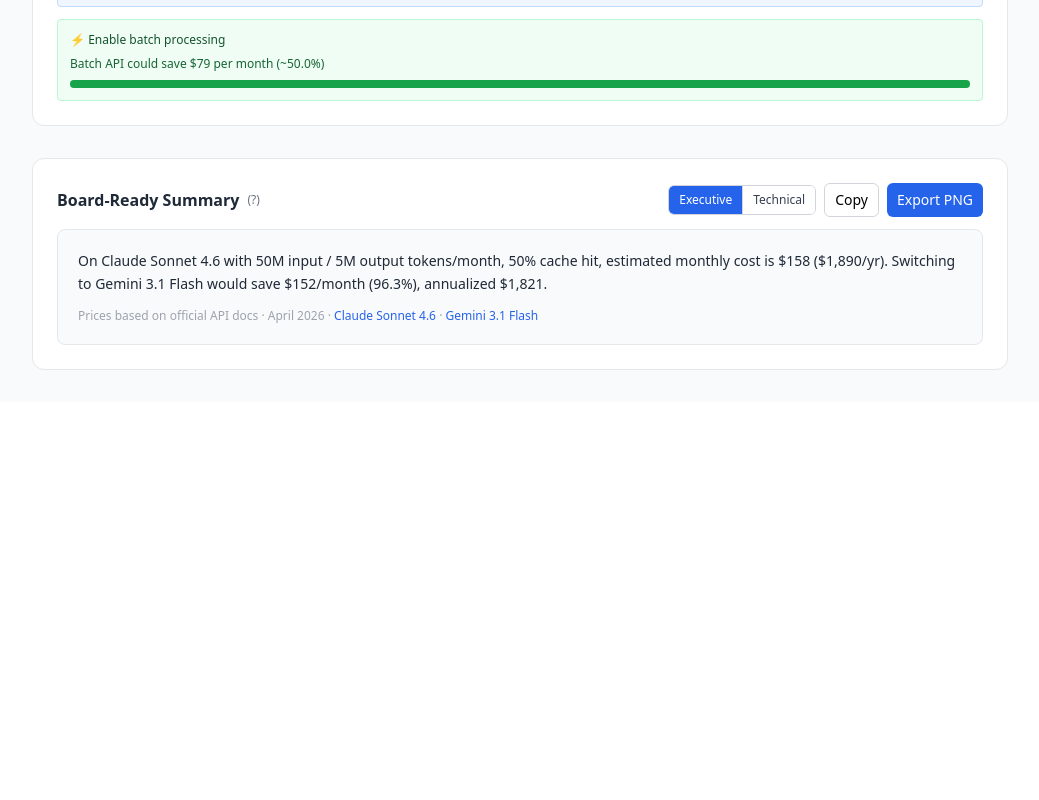
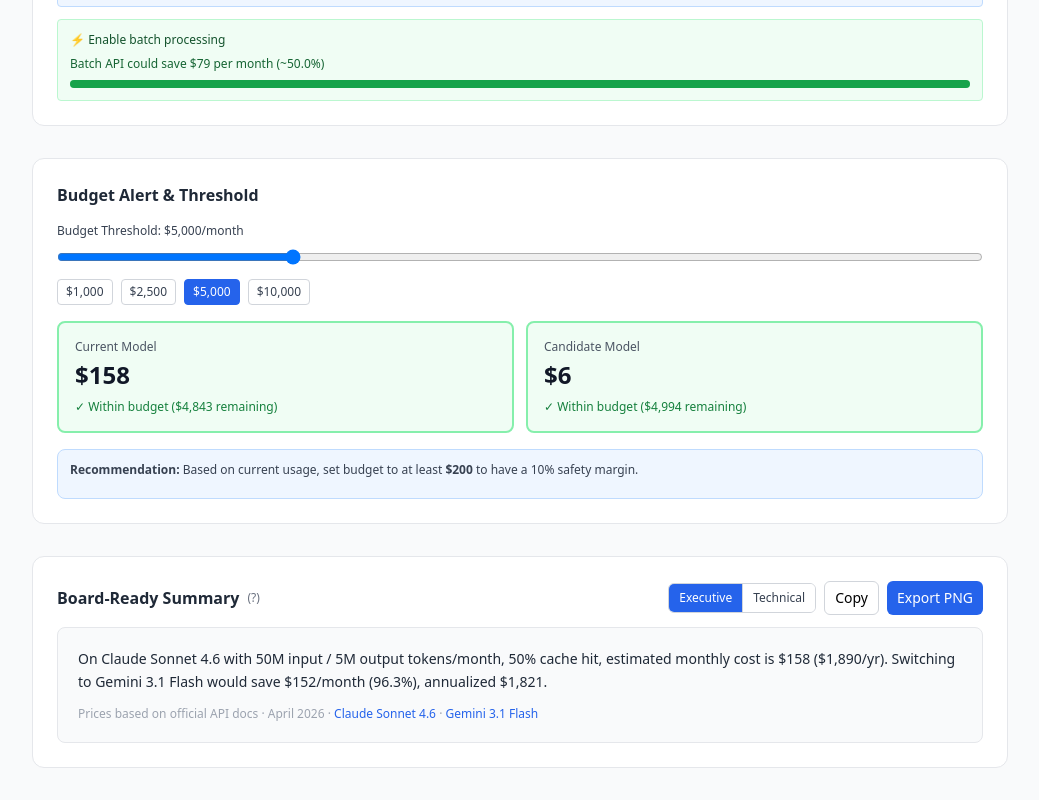
Before and after one commit to tayna99/token_simulator, a React (Vite) app: page / in a window 1280 px wide. Shown: the part 7668-8468 px from the top of the page, without its empty margins (120-1159 px from the left). Before the commit the page ends 8070 px from the top, so only its background shows below. Built offline with nearby package versions, Linux system fonts and the light colour scheme.

Commit message:
feat: budget alert system with threshold warnings and safety margin recommendations

```diff
--- a/src/App.tsx
+++ b/src/App.tsx
@@ -19,6 +19,7 @@ import { WorkloadImpact } from './components/WorkloadImpact'
 import { CostSensitivity } from './components/CostSensitivity'
 import { ModelSearch } from './components/ModelSearch'
 import { ExportAnalysis } from './components/ExportAnalysis'
+import { BudgetAlert } from './components/BudgetAlert'
 import { SummaryCard } from './components/SummaryCard'
 import { RoleSelector } from './components/RoleSelector'
 import { PeriodSelector } from './components/PeriodSelector'
@@ -234,6 +235,8 @@ function App() {
 
         <OptimizationTips state={state} />
 
+        <BudgetAlert state={state} />
+
         <SummaryCard state={state} />
       </main>
     </div>
--- /dev/null
+++ b/src/components/BudgetAlert/index.tsx
@@ -0,0 +1,142 @@
+import { useMemo, useState } from 'react'
+import { calculateCost } from '../../lib/calculator'
+import { fmtCurrency } from '../../lib/format'
+import type { SimState } from '../../App'
+
+interface Props {
+  state: SimState
+}
+
+export function BudgetAlert({ state }: Props) {
+  const [budgetThreshold, setBudgetThreshold] = useState(state.monthlyBudgetUsd || 5000)
+
+  const costs = useMemo(() => {
+    const current = calculateCost({
+      model: state.currentModel,
+      monthlyInputTokens: state.periodInputTokens,
+      monthlyOutputTokens: state.periodOutputTokens,
+      cacheHitRate: state.cacheHitRate,
+      batchEnabled: state.batchEnabled,
+    })
+
+    const candidate = calculateCost({
+      model: state.candidateModel,
+      monthlyInputTokens: state.periodInputTokens,
+      monthlyOutputTokens: state.periodOutputTokens,
+      cacheHitRate: state.cacheHitRate,
+      batchEnabled: state.batchEnabled,
+    })
+
+    return {
+      currentCost: current.monthlyCost,
+      candidateCost: candidate.monthlyCost,
+      currentExceeds: current.monthlyCost > budgetThreshold,
+      candidateExceeds: candidate.monthlyCost > budgetThreshold,
+      savings: current.monthlyCost - candidate.monthlyCost,
+    }
+  }, [state, budgetThreshold])
+
+  const suggestedBudget = Math.ceil(Math.max(costs.currentCost, costs.candidateCost) * 1.1 / 100) * 100
+
+  return (
+    <section className="bg-white rounded-xl border border-gray-200 p-4 md:p-6">
+      <h2 className="text-sm md:text-base font-semibold text-gray-800 mb-4">
+        Budget Alert & Threshold
+      </h2>
+
+      <div className="space-y-4">
+        <div>
+          <label className="block text-xs font-medium text-gray-700 mb-2">
+            Budget Threshold: {fmtCurrency(budgetThreshold)}/month
+          </label>
+          <input
+            type="range"
+            min="0"
+            max="20000"
+            step="500"
+            value={budgetThreshold}
+            onChange={e => setBudgetThreshold(parseInt(e.target.value))}
+            className="w-full"
+          />
+          <div className="flex gap-2 mt-2 flex-wrap">
+            {[1000, 2500, 5000, 10000].map(budget => (
+              <button
+                key={budget}
+                onClick={() => setBudgetThreshold(budget)}
+                className={`px-2 py-1 text-xs rounded border transition-colors ${
+                  budgetThreshold === budget
+                    ? 'bg-blue-600 text-white border-blue-600'
+                    : 'border-gray-300 text-gray-700 hover:bg-gray-50'
+                }`}
+              >
+                {fmtCurrency(budget)}
+              </button>
+            ))}
+          </div>
+        </div>
+
+        <div className="grid grid-cols-1 md:grid-cols-2 gap-3">
+          <div
+            className={`rounded-lg border-2 p-4 ${
+              costs.currentExceeds
+                ? 'bg-red-50 border-red-300'
+                : 'bg-green-50 border-green-300'
+            }`}
+          >
+            <div className="text-xs font-medium text-gray-600 mb-1">Current Model</div>
+            <div className="text-2xl font-bold text-gray-900">
+              {fmtCurrency(costs.currentCost)}
+            </div>
+            <div className="text-xs mt-2">
+              {costs.currentExceeds ? (
+                <span className="text-red-700 font-medium">
+                  ⚠️ Exceeds budget by {fmtCurrency(costs.currentCost - budgetThreshold)}
+                </span>
+              ) : (
+                <span className="text-green-700">
+                  ✓ Within budget ({fmtCurrency(budgetThreshold - costs.currentCost)} remaining)
+                </span>
+              )}
+            </div>
+          </div>
+
+          <div
+            className={`rounded-lg border-2 p-4 ${
+              costs.candidateExceeds
+                ? 'bg-red-50 border-red-300'
+                : 'bg-green-50 border-green-300'
+            }`}
+          >
+            <div className="text-xs font-medium text-gray-600 mb-1">Candidate Model</div>
+            <div className="text-2xl font-bold text-gray-900">
+              {fmtCurrency(costs.candidateCost)}
+            </div>
+            <div className="text-xs mt-2">
+              {costs.candidateExceeds ? (
+                <span className="text-red-700 font-medium">
+                  ⚠️ Exceeds budget by {fmtCurrency(costs.candidateCost - budgetThreshold)}
+                </span>
+              ) : (
+                <span className="text-green-700">
+                  ✓ Within budget ({fmtCurrency(budgetThreshold - costs.candidateCost)} remaining)
+                </span>
+              )}
+            </div>
+          </div>
+        </div>
+
+        <div className="bg-blue-50 border border-blue-200 rounded-lg p-3">
+          <p className="text-xs text-gray-700 mb-2">
+            <strong>Recommendation:</strong> Based on current usage, set budget to at least{' '}
+            <strong>{fmtCurrency(suggestedBudget)}</strong> to have a 10% safety margin.
+          </p>
+          {costs.savings < 0 && (
+            <p className="text-xs text-blue-600">
+              Switching to candidate saves {fmtCurrency(Math.abs(costs.savings))}/month
+            </p>
+          )}
+        </div>
+      </div>
+    </section>
+  )
+}
```
